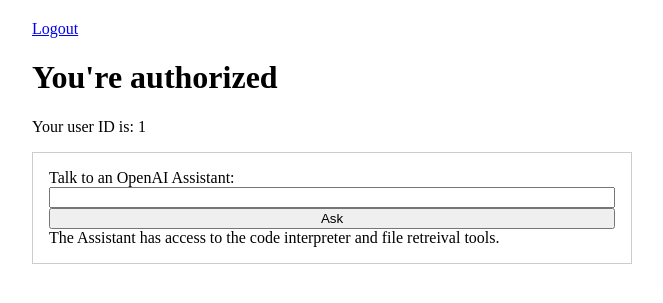
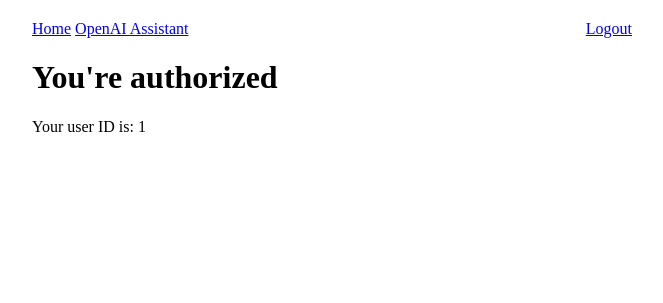
Before and after one commit to TomaOfficer/python-utopian, a Flask app: page /auth/authorized_success in a window 1280 px wide. Shown: the top 303 px of the page, without its empty margins (308-971 px from the left). Run offline with Flask 3, Linux system fonts and the light colour scheme; the visitor is signed in with stand-in values (Sample User, id 1).

Commit message:
create new page for talking to assistant

```diff
--- a/app/auth.py
+++ b/app/auth.py
@@ -76,6 +76,10 @@ def error():
 def authorized_success():
     return render_template('authorized.html', user_db_id=session['user_id'])
 
+@auth_blueprint.route('/talk-to-assistant')
+def talk_to_assistant():
+    return render_template('talk-to-assistant.html')
+
 @auth_blueprint.route('/logout')
 def logout():
     session.pop('github_token', None)
--- a/app/static/style.css
+++ b/app/static/style.css
@@ -3,3 +3,8 @@ body {
   margin: 0 auto;
   max-width: 600px;
 }
+nav {
+  display: flex;
+  flex-direction: row;
+  justify-content: space-between;
+}
--- a/app/templates/authorized.html
+++ b/app/templates/authorized.html
@@ -2,44 +2,11 @@
 <html>
 <head>
     <title>Authorized</title>
-    <script src="https://code.jquery.com/jquery-3.6.0.min.js"></script>
     <link rel="stylesheet" type="text/css" href="{{ url_for('static', filename='style.css') }}">
 </head>
 <body>
     {% include 'navbar.html' %}
     <h1>You're authorized</h1>
     <p>Your user ID is: {{ user_db_id }}</p>
-    <section style="padding:1em;border:1px solid #ccc;">
-      <form id="chatForm" style="display: flex;flex-direction: column;">
-        <label for="userInput">Talk to an OpenAI Assistant:</label>
-        <input type="text" id="userInput">
-        <button type="submit">Ask</button>
-        <p style="padding: 0;margin: 0;">
-          The Assistant has access to the code interpreter and file retreival tools.
-        </p>
-      </form>
-      <div id="response"></div>
-    </section>
-    <script>
-      $(document).ready(function(){
-          $("#chatForm").submit(function(event){
-              event.preventDefault();
-
-              var userInput = $("#userInput").val();
-              console.log("Submitting:", userInput); // For debugging
-
-              $.post("/chatbot/ask_chatbot", {user_input: userInput}, function(data){
-                  if(data.response) {
-                      $("#response").html(data.response);
-                  } else if(data.error) {
-                      $("#response").html("Error: " + data.error);
-                  }
-                  $("#userInput").val(''); // Clear input field after submission
-              }, "json").fail(function(){
-                  $("#response").html("Sorry, there was an error processing your request.");
-              });
-          });
-      });
-    </script>
 </body>
 </html>
--- a/app/templates/navbar.html
+++ b/app/templates/navbar.html
@@ -1,3 +1,7 @@
 <nav>
-    <a href="/auth/logout">Logout</a>
+  <div>
+    <a href="/auth/authorized_success">Home</a>
+    <a href="/auth/talk-to-assistant">OpenAI Assistant</a>
+  </div>
+  <a href="/auth/logout">Logout</a>
 </nav>
```
Also changed, not shown: app/templates/talk-to-assistant.html (added, +44 -0 lines).
